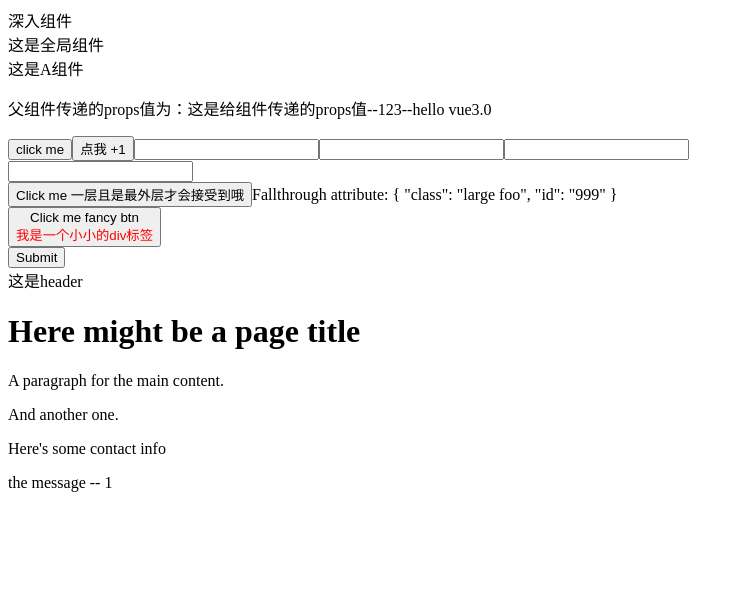
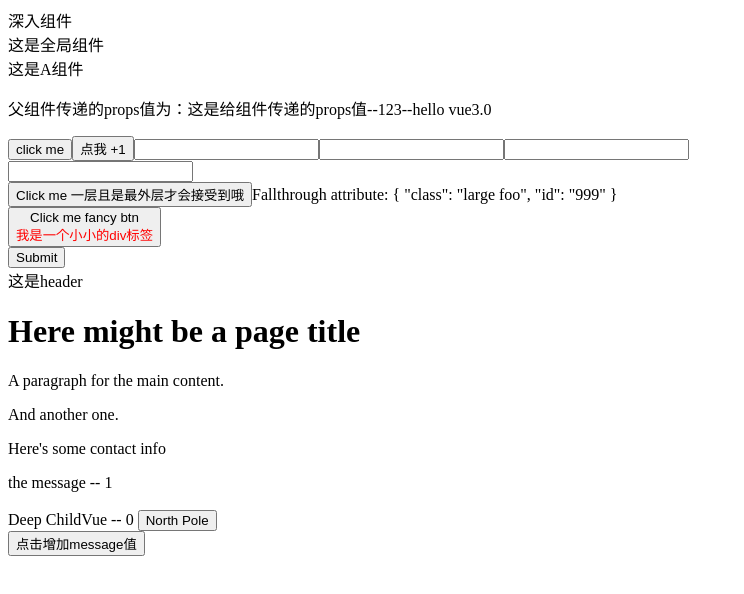
Before and after one commit to AriseMarcher/advanced-to-vue3, a Vue app in the folder 01-quick-start/component-in-Depth/: page / in a window 1280 px wide. Shown: the top 594 px of the page, without its empty margins (0-744 px from the left). Built offline with nearby package versions, Linux system fonts and the light colour scheme.

Commit message:
组件--依赖注入

```diff
--- a/01-quick-start/component-in-Depth/src/App.vue
+++ b/01-quick-start/component-in-Depth/src/App.vue
@@ -4,6 +4,8 @@ import ComponentA from './components/01-component-props.vue'
 import ComponentB from './components/02-component-event.vue'
 import ComponentC from './components/03-component-fallthrough-attributes.vue'
 import ComponentD from './components/04-component-slots.vue'
+import ComponentE from './components/05-component-project-inject.vue'
+
 const fooMsg = ref('这是给组件传递的props值');
 const likes = ref(123);
 
@@ -46,6 +48,8 @@ const handleClick = () => {
   <ComponentC @click="handleClick" class="large foo" id="999" />
   <br />
   <ComponentD />
+  <br />
+  <ComponentE />
 </template>
 
 <style scoped>
--- /dev/null
+++ b/01-quick-start/component-in-Depth/src/components/05-component-project-inject.vue
@@ -0,0 +1,34 @@
+<template>
+  <div>
+    <BaseProvide />
+    <button @click="addCount">点击增加message值</button>
+  </div>
+</template>
+
+<script setup>
+import { ref, provide, readonly } from 'vue'
+import BaseProvide from './common/BaseProvide.vue'
+
+const count = ref(0);
+const location = ref('North Pole');
+
+provide('read-only-count', readonly(count))
+
+function updateLocation (newValue) {
+  // location.value = 'South Pole'
+  location.value = newValue
+}
+provide('message', count);
+provide('location', {
+  location,
+  updateLocation
+})
+
+const addCount = () => {
+  count.value++
+}
+</script>
+
+<style scoped>
+
+</style>
--- /dev/null
+++ b/01-quick-start/component-in-Depth/src/components/common/BaseProvide.vue
@@ -0,0 +1,13 @@
+<template>
+  <div>
+    <DeepChild />
+  </div>
+</template>
+
+<script setup>
+import DeepChild from './DeepChild.vue'
+</script>
+
+<style scoped>
+
+</style>
--- /dev/null
+++ b/01-quick-start/component-in-Depth/src/components/common/DeepChild.vue
@@ -0,0 +1,25 @@
+<template>
+  <div>
+    Deep ChildVue -- {{message}}
+
+    <button @click="update">{{ location }}</button>
+  </div>
+</template>
+
+<script setup>
+import { inject } from 'vue';
+const message = inject('message');
+console.log(`Provide提供的message值为：${message.value}`)
+
+const {location, updateLocation} = inject('location');
+const update = () => {
+  updateLocation('the changed location')
+}
+const readonlyCount = inject('read-only-count')
+console.log('the readonly count is' + readonlyCount.value)
+
+</script>
+
+<style scoped>
+
+</style>
```
